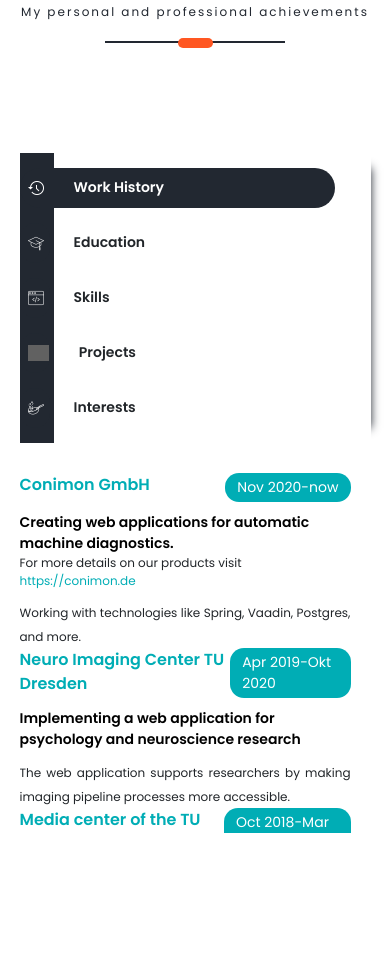
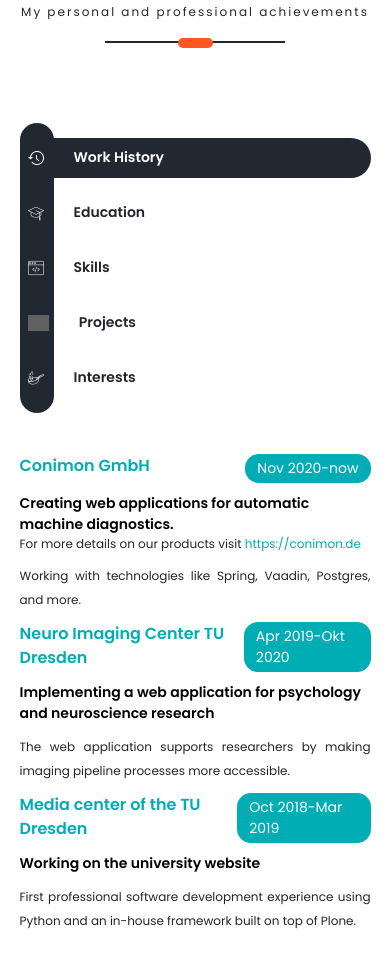
Before and after one commit to tcq1/portfolio, a React (Create React App) app: page / in a window 390 px wide. Shown: the part 1820-2784 px from the top of the page. Built offline with nearby package versions, Linux system fonts and the light colour scheme; grey boxes are pictures that could not be loaded.

Commit message:
fix resume styling

```diff
--- a/src/PortfolioContainer/Resume/Resume.css
+++ b/src/PortfolioContainer/Resume/Resume.css
@@ -161,7 +161,7 @@
     display: flex;
     flex-direction: column;
     position: relative;
-    width: 50%;
+    width: 45%;
 }
 
 .programming-skills-container {
@@ -181,7 +181,6 @@
 
 .skill-percentage .active-percentage-bar {
     height: 15px;
-    transition: 0.8s ease;
     position: absolute;
     background-color: var(--dark-background);
 }
@@ -192,28 +191,37 @@
     color: var(--turquoise);
 }
 
-@media only screen and (max-width: 1110px) {
+@media only screen and (max-width: 1200px) {
     .resume-content {
         display: flex;
         flex-direction: column;
         align-items: center;
+        height: 100%;
+    }
+
+    .resume-screen-container {
+        height: 500px;
+        padding: 0;
     }
 
     .bullets {
-        width: 90%;
+        width: 100%;
+    }
+
+    .bullet-icons {
+        border-radius: 20px;
     }
 
     .resume-card {
         height: fit-content;
         display: flex;
         flex-direction: column;
-        margin: 30px 0;
         align-items: center;
         width: 90%;
     }
 
     .resume-bullet-details {
-        height: 360px;
+        height: 500px;
         padding: 0;
         width: fit-content;
     }
@@ -221,6 +229,7 @@
     .resume-bullets {
         margin: 30px 0;
         width: 100%;
+        box-shadow: none;
     }
 
     .selected-bullet {
@@ -230,4 +239,12 @@
     .resume-card {
         box-shadow: none;
     }
+
+    .header-bullet {
+        display: none;
+    }
+
+    .programming-skills-container {
+        justify-content: center;
+    }
 }
--- a/src/PortfolioContainer/Resume/Resume.js
+++ b/src/PortfolioContainer/Resume/Resume.js
@@ -92,8 +92,8 @@
             toDate: "2021"
         },
         {
-            title: "Martin Andersen Nexö Gymnasium Dresden",
-            subTitle: "Finished Abitur with a (German) gpa of 1.6",
+            title: "Abitur",
+            subTitle: "Martin Andersen Nexö Gymnasium Dresden",
             description: "Math and science specialized school with advanced courses in Math, English and Physics.",
             fromDate: "2009",
             toDate: "2017"
@@ -267,7 +267,7 @@
 
     {/* Carousel Menu */}
     const handleCarousel = (index) => {
-        let offsetHeight = 360;
+        let offsetHeight = window.innerWidth > 1200 ? 360 : 500;
         let newCarouselOffset = {
             style: {
                 transform: "translateY(" + index * offsetHeight * -1 + "px)"}
```
